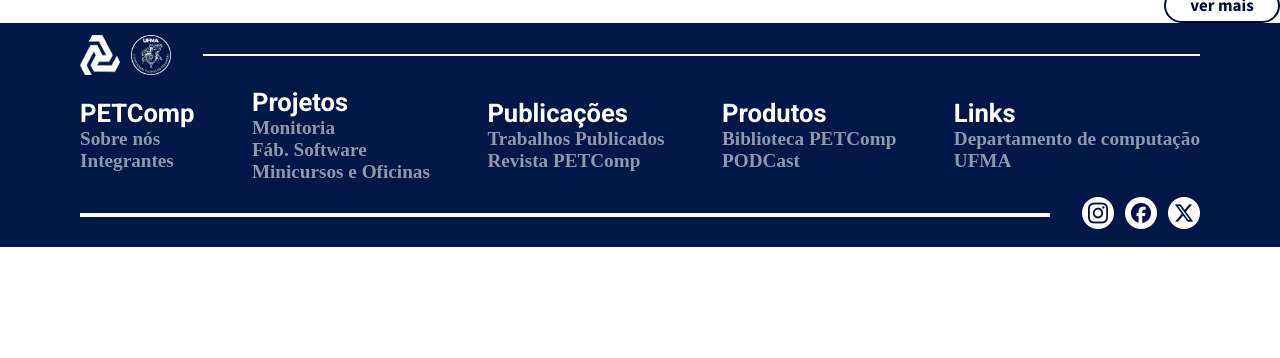
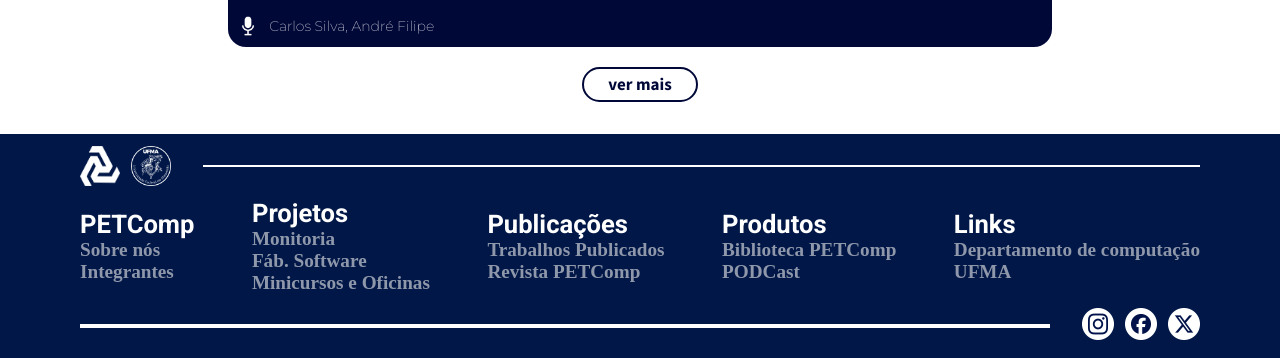
Before and after one commit to artur-pedro/petcomp-newwebsite, a PHP site: page /podcast.php in a window 1280 px wide. Shown: the part 2629-2987 px from the top of the page. Before the commit the page ends 2876 px from the top, so only its background shows below. Run offline with PHP 8.4, Linux system fonts and the light colour scheme.

Commit message:
Finalizando versão desktop podcast

```diff
--- a/css/podcast.css
+++ b/css/podcast.css
@@ -93,22 +93,47 @@ body {
     padding-top: 1em;
     padding-left: 13em;
     padding-right: 13em;
+    font-family: 'Mada';
+    & h2{
+        text-align: center;
+        color:rgb(0, 19, 65);
+        font-weight: 700;
+        font-size: 45px;
+    }
 }
 
 .ep-unico{
     font-family: 'Mada';
     background: #000838;
-    border-radius: 1em;
+    border-radius: 18px;
     color: rgba(255, 255, 255, 0.801);
     margin: 20px;
+    & p {
+        font-family: "Montserrat", sans-serif;
+        line-height: 3em;
+        text-align: justify;
+        text-indent: 0.8em;
+        align-items: center;
+        display: flex;
+        margin-left: 10px;
+        font-size: 14px;
+        font-weight: 300;
+    }
+    & img {
+        max-width: 20px;
+        height: auto;
+    }
 }
 .ver-mais{
+    display: flex;
+    justify-content: center;
+    width: 100%;
+    margin-bottom: 2em;
     & a{
         align-items: center;
         justify-content: center;
         font-family: 'Mada';
         display: block;
-        margin-left: auto;
         width: 116px;
         height: 35px;
         background-color: rgb(255, 255, 255);
--- a/podcast.php
+++ b/podcast.php
@@ -69,9 +69,11 @@
         </div>
 
         <div class="episodios">
-
+            <h2>
+                Episódios
+            </h2>
             <div class="ep-unico">
-                <iframe style="border-radius:12px" src="https://open.spotify.com/embed/episode/758i4WcF47ZhgldSavGuf0?utm_source=generator" width="100%" height="232" frameBorder="0" allowfullscreen="" allow="autoplay; clipboard-write; encrypted-media; fullscreen; picture-in-picture" loading="lazy"></iframe>
+                <iframe style="border-radius:18px" src="https://open.spotify.com/embed/episode/758i4WcF47ZhgldSavGuf0?utm_source=generator" width="100%" height="232" frameBorder="0" allowfullscreen="" allow="autoplay; clipboard-write; encrypted-media; fullscreen; picture-in-picture" loading="lazy"></iframe>
                 <p>
                     <img src="assets\images\logos\microfone-podcast.png" alt="imagem podcast">
                     Breno Vidigal, Melquezedeque Costa,Paloma Santos,Thiago Augusto
@@ -79,7 +81,7 @@
             </div>
 
             <div class="ep-unico">
-                <iframe style="border-radius:12px" src="https://open.spotify.com/embed/episode/0F9f8Reg6bHXWGkOIsbnqb?utm_source=generator" width="100%" height="232" frameBorder="0" allowfullscreen="" allow="autoplay; clipboard-write; encrypted-media; fullscreen; picture-in-picture" loading="lazy"></iframe>
+                <iframe style="border-radius:18px" src="https://open.spotify.com/embed/episode/0F9f8Reg6bHXWGkOIsbnqb?utm_source=generator" width="100%" height="232" frameBorder="0" allowfullscreen="" allow="autoplay; clipboard-write; encrypted-media; fullscreen; picture-in-picture" loading="lazy"></iframe>
                 <p>
                     <img src="assets\images\logos\microfone-podcast.png" alt="imagem podcast">
                     André Ribeiro, Mikael Silva,Thiago Augusto
@@ -87,7 +89,7 @@
             </div>
 
             <div class="ep-unico">
-                <iframe style="border-radius:12px" src="https://open.spotify.com/embed/episode/3qVO8s24JVKJ3xvRkw4NkK?utm_source=generator" width="100%" height="232" frameBorder="0" allowfullscreen="" allow="autoplay; clipboard-write; encrypted-media; fullscreen; picture-in-picture" loading="lazy"></iframe>
+                <iframe style="border-radius:18px" src="https://open.spotify.com/embed/episode/3qVO8s24JVKJ3xvRkw4NkK?utm_source=generator" width="100%" height="232" frameBorder="0" allowfullscreen="" allow="autoplay; clipboard-write; encrypted-media; fullscreen; picture-in-picture" loading="lazy"></iframe>
                 <p>
                     <img src="assets\images\logos\microfone-podcast.png" alt="imagem podcast">
                     Ramille Santana, Thiago Augusto, William Martins
@@ -95,7 +97,7 @@
             </div>
 
             <div class="ep-unico">
-                <iframe style="border-radius:12px" src="https://open.spotify.com/embed/episode/1ojUIAbpBZDtl5jDTH7zZa?utm_source=generator" width="100%" height="232" frameBorder="0" allowfullscreen="" allow="autoplay; clipboard-write; encrypted-media; fullscreen; picture-in-picture" loading="lazy"></iframe>
+                <iframe style="border-radius:18px" src="https://open.spotify.com/embed/episode/1ojUIAbpBZDtl5jDTH7zZa?utm_source=generator" width="100%" height="232" frameBorder="0" allowfullscreen="" allow="autoplay; clipboard-write; encrypted-media; fullscreen; picture-in-picture" loading="lazy"></iframe>
                 <p>
                     <img src="assets\images\logos\microfone-podcast.png" alt="imagem podcast">
                     Carlos Vinicius, André Filipe, Thalisson Jon
@@ -103,7 +105,7 @@
             </div>
 
             <div class="ep-unico">
-                <iframe style="border-radius:12px" src="https://open.spotify.com/embed/episode/0Ovw2X9sNC8dggp9Ht7EYM?utm_source=generator" width="100%" height="232" frameBorder="0" allowfullscreen="" allow="autoplay; clipboard-write; encrypted-media; fullscreen; picture-in-picture" loading="lazy"></iframe>
+                <iframe style="border-radius:18px" src="https://open.spotify.com/embed/episode/0Ovw2X9sNC8dggp9Ht7EYM?utm_source=generator" width="100%" height="232" frameBorder="0" allowfullscreen="" allow="autoplay; clipboard-write; encrypted-media; fullscreen; picture-in-picture" loading="lazy"></iframe>
                 <p>
                     <img src="assets\images\logos\microfone-podcast.png" alt="imagem podcast">
                     Carlos Silva, André Filipe
```
